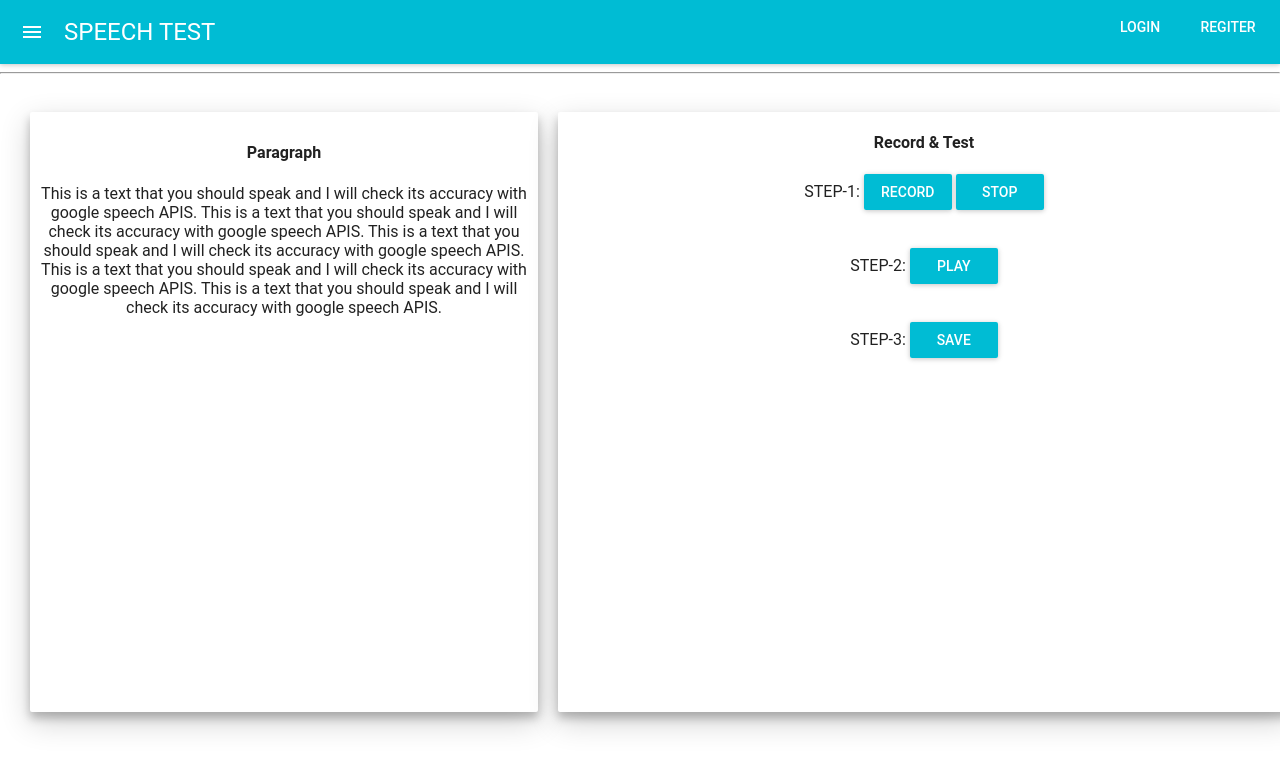
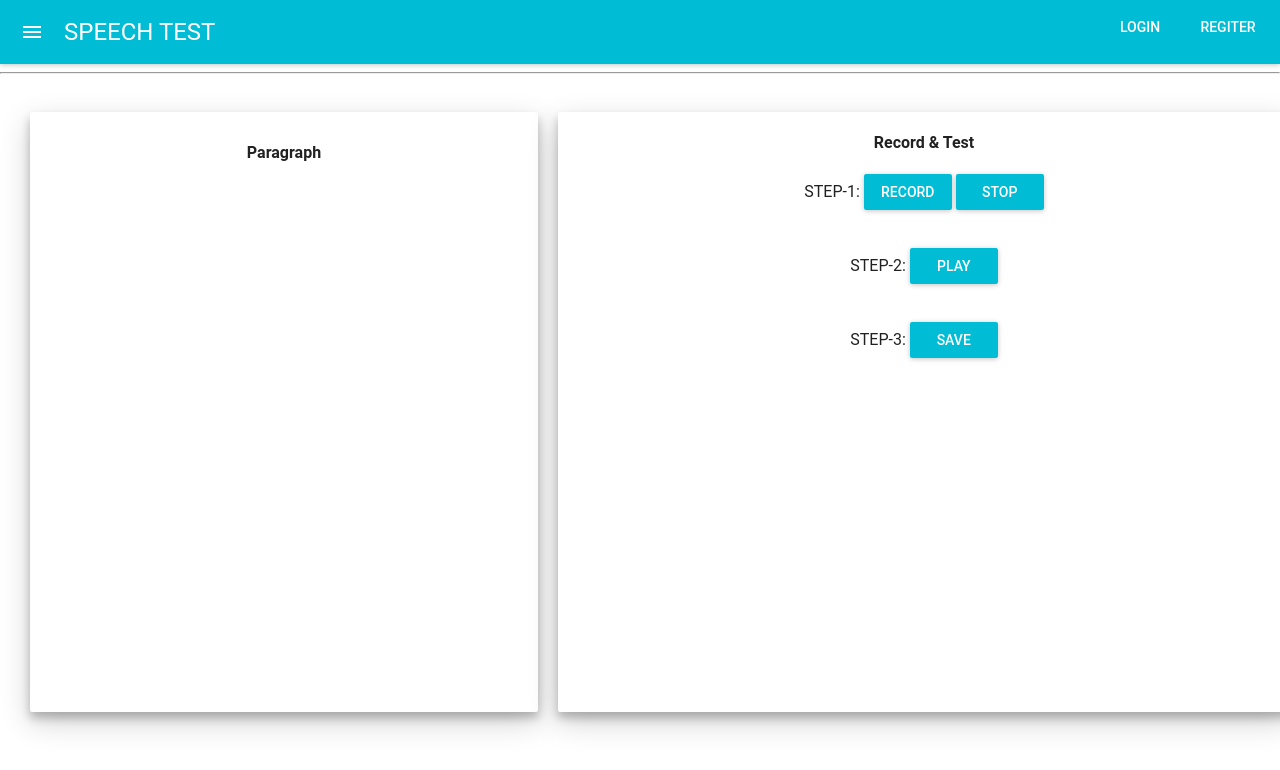
Before and after one commit to anurajput/speech_app_react, a React (Create React App) app: page /speechTest in a window 1280 px wide. Shown: the top 770 px of the page. Built offline with nearby package versions, Linux system fonts and the light colour scheme.

Commit message:
show paragraph text in ui

```diff
--- a/src/containers/SpeechTestPage.js
+++ b/src/containers/SpeechTestPage.js
@@ -71,6 +71,17 @@ class SpeechTestPage extends React.Component {
   }
 
   render() {
+
+    var paragraphText = '';
+
+    if(this.props.studies && this.props.selectedStudy) {
+      // use first element of selectedStudy
+      const study = this.props.studies[this.props.selectedStudy[0]];
+      console.log(">>>>>>>>> SpeechTestPage got study: " + JSON.stringify(study) );
+
+      if(study) { paragraphText = study.Paragraph_Text; }
+    }
+
     return (
       <div>
         <MuiThemeProvider>
@@ -79,11 +90,7 @@ class SpeechTestPage extends React.Component {
               <Paper zDepth={3} style={styles.paperLeft}>
                 <h4>Paragraph</h4>
                 <p>
-                  This is a text that you should speak and I will check its accuracy with google speech APIS.
-                  This is a text that you should speak and I will check its accuracy with google speech APIS.
-                  This is a text that you should speak and I will check its accuracy with google speech APIS.
-                  This is a text that you should speak and I will check its accuracy with google speech APIS.
-                  This is a text that you should speak and I will check its accuracy with google speech APIS.
+                  {paragraphText}
                 </p>
               </Paper>
               <Paper zDepth={3} style={styles.paperRight}>
@@ -104,7 +111,8 @@ class SpeechTestPage extends React.Component {
 function mapStateToProps(state) {
   console.log(")====> SpeechTestPage got state: " + JSON.stringify(state) );
   return {
-    studies: state.studies
+    studies: state.studies,
+    selectedStudy: state.selectedStudy
   };
 
 }
```
